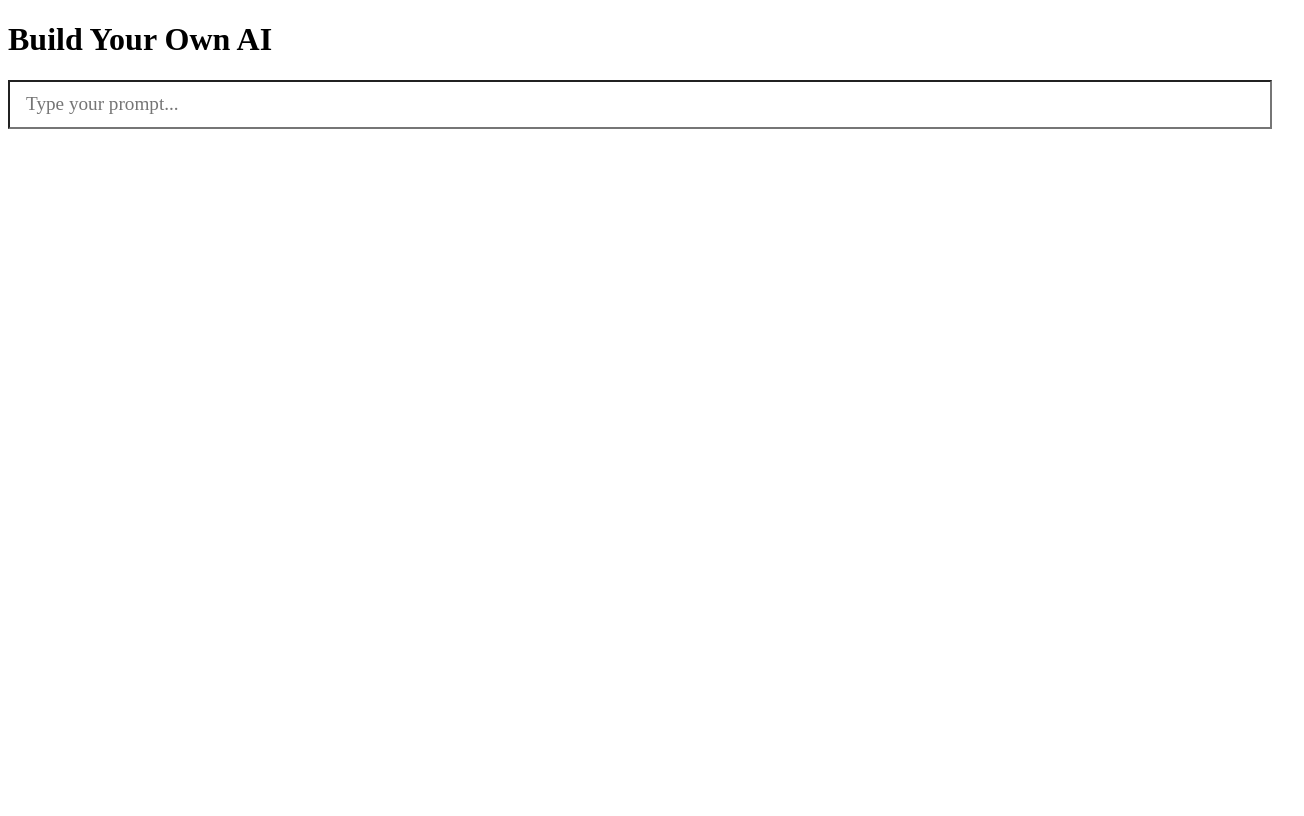
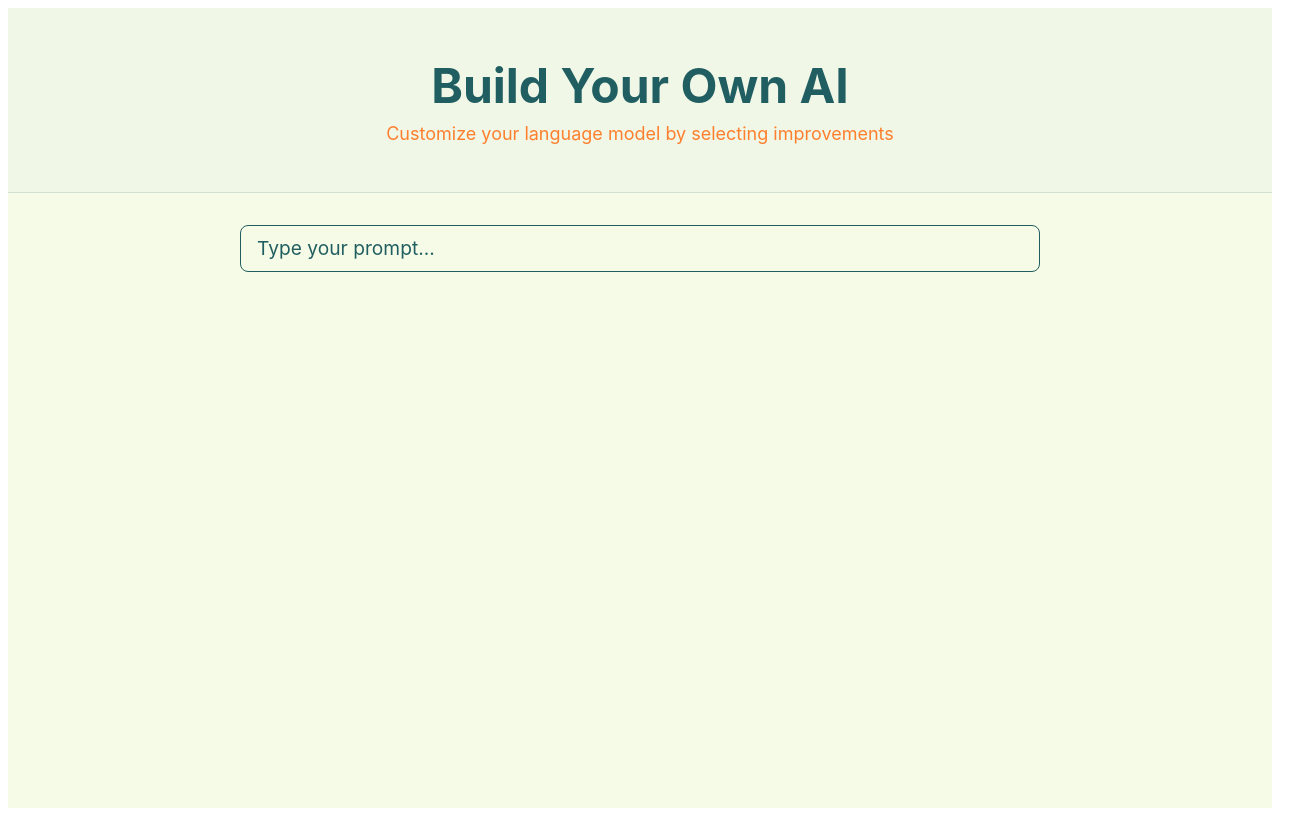
Before and after one commit to hopner/explain-llms, a Vue app in the folder vue-frontend/: page /builder in a window 1280 px wide. Shown: the whole page, 1304 px wide, since content can reach past the window. Built offline with nearby package versions, Linux system fonts and the light colour scheme; no server answers.

Commit message:
style: enhance UI with new color scheme and layout adjustments

```diff
--- a/vue-frontend/src/components/ChapterWrapper.vue
+++ b/vue-frontend/src/components/ChapterWrapper.vue
@@ -21,7 +21,7 @@ function goToNextPage() {
 <template>
   <div class="chapter">
     <ScrollytellingContainer :slides-src="slidesSrc" :steps="steps" />
-    <div v-if="nextPage" class="next-page">
+    <div v-if="props.nextPage" class="next-page">
       <button @click="goToNextPage">Next →</button>
     </div>
   </div>
@@ -37,11 +37,13 @@ function goToNextPage() {
 .next-page {
   text-align: center;
   margin: 5rem 0 3rem;
+  position: relative;
+  z-index: 10;
 }
 
 .next-page button {
-  background: #333;
-  color: white;
+  background: #215E61;
+  color: #F5FBE6;
   border: none;
   padding: 1rem 2rem;
   border-radius: 9999px;
@@ -51,7 +53,7 @@ function goToNextPage() {
 }
 
 .next-page button:hover {
-  background: #555;
+  background: #FE7F2D;
   transform: translateY(-2px);
 }
 </style>
--- a/vue-frontend/src/components/builder/PromptBar.vue
+++ b/vue-frontend/src/components/builder/PromptBar.vue
@@ -10,7 +10,7 @@ async function handleKeydown(e: KeyboardEvent) {
   const target = e.target as HTMLInputElement | null
   const caretAtEnd = !!target && target.selectionStart === target.selectionEnd && target.selectionStart === input.value.length
 
-    if ((e.key === 'ArrowRight' || e.key === 'Tab') && suggestion.value && caretAtEnd) {
+  if ((e.key === 'ArrowRight' || e.key === 'Tab') && suggestion.value && caretAtEnd) {
     e.preventDefault()
     input.value += suggestion.value
     prediction.value = ''
@@ -55,6 +55,26 @@ const emit = defineEmits(['used'])
 </template>
 
 <style scoped>
+input {
+  width: 100%;
+  padding: 1rem;
+  font-size: 1rem;
+  border: 1px solid #215E61;
+  border-radius: 0.5rem;
+  background: #ffffff;
+  color: #233D4D;
+  font-family: inherit;
+}
+
+input::placeholder {
+  color: #215E61;
+}
+
+input:focus {
+  outline: none;
+  box-shadow: 0 0 0 3px rgba(254, 127, 45, 0.1);
+}
+
 .input-wrapper {
   position: relative;
   width: 100%;
--- a/vue-frontend/src/components/builder/SkillTreeD3.vue
+++ b/vue-frontend/src/components/builder/SkillTreeD3.vue
@@ -59,14 +59,14 @@ function drawTree(treeData: any) {
     svg.selectAll('*').remove() // clear old tree
 
     if (treeData?.status === 'locked') {
-      d3.select(svgRef.value).selectAll('*').remove()
-      return
+        d3.select(svgRef.value).selectAll('*').remove()
+        return
     }
 
     const root = d3.hierarchy(treeData, (d: any) => {
-      if (!Array.isArray(d.children)) return null
-      const visibleChildren = d.children.filter((c: any) => c?.status !== 'locked')
-      return visibleChildren.length ? visibleChildren : null
+        if (!Array.isArray(d.children)) return null
+        const visibleChildren = d.children.filter((c: any) => c?.status !== 'locked')
+        return visibleChildren.length ? visibleChildren : null
     })
 
     const NODE_SPACING = { x: LAYOUT.nodeSpacing.x, y: LAYOUT.nodeSpacing.y }
@@ -94,7 +94,7 @@ function drawTree(treeData: any) {
             .x(d => d.x)
             .y(d => d.y)
         )
-        .attr('stroke', '#888')
+        .attr('stroke', '#215E61')
         .attr('fill', 'none')
 
     const nodes = g.selectAll('.node')
@@ -127,16 +127,16 @@ function drawTree(treeData: any) {
             .attr('height', 30)
             .attr('fill', (() => {
                 switch (d.data.status) {
-                    case 'selected': return '#22c55e'
-                    case 'available': return '#3b82f6'
-                    default: return '#6b7280'
+                    case 'selected': return '#215E61'
+                    case 'available': return '#FE7F2D'
+                    default: return '#D1D5DB'
                 }
             })())
 
         button.append('text')
             .attr('text-anchor', 'middle')
             .attr('alignment-baseline', 'middle')
-            .attr('fill', '#e5e5e5')
+            .attr('fill', '#FFFFFF')
             .attr('font-size', 13)
             .attr('font-weight', 600)
             .text(label)
--- a/vue-frontend/src/views/Builder.vue
+++ b/vue-frontend/src/views/Builder.vue
@@ -42,19 +42,73 @@ onBeforeUnmount(() => window.removeEventListener('resize', onResize))
 </script>
 
 <template>
-  <div>
-    <h1>Build Your Own AI</h1>
-    <PromptBar @used="handlePromptUsed" />
-    <div id="skill-tree" ref="skillTreeWrapper">
+  <div class="builder-container">
+    <div class="builder-header">
+      <h1>Build Your Own AI</h1>
+      <p class="subtitle">Customize your language model by selecting improvements</p>
+    </div>
+
+    <div class="prompt-section">
+      <PromptBar @used="handlePromptUsed" />
+    </div>
+
+    <div id="skill-tree" ref="skillTreeWrapper" class="skill-tree-wrapper">
       <SkillTreeD3 v-if="showImprovements" :boundingBox="treeBox || undefined" />
     </div>
   </div>
 </template>
 
-<style>
-.h1 {
+<style scoped>
+.builder-container {
+  min-height: 100vh;
+  background: #F5FBE6;
+  color: #233D4D;
+  font-family: -apple-system, BlinkMacSystemFont, 'Segoe UI', Roboto, Oxygen, Ubuntu, Cantarell, sans-serif;
+}
+
+.builder-header {
+  padding: 3rem 2rem;
   text-align: center;
-  margin-bottom: 2rem;
-  font-family: Arial, Helvetica, sans-serif;
+  border-bottom: 1px solid rgba(33, 94, 97, 0.15);
+  background: #f0f7e6;
+}
+
+.builder-header h1 {
+  margin: 0 0 0.5rem 0;
+  font-size: 3rem;
+  font-weight: 700;
+  color: #215E61;
+}
+
+.subtitle {
+  margin: 0;
+  font-size: 1.125rem;
+  color: #FE7F2D;
+  font-weight: 400;
+}
+
+.prompt-section {
+  padding: 2rem;
+  max-width: 800px;
+  margin: 0 auto;
+}
+
+.skill-tree-wrapper {
+  padding: 3rem 2rem;
+  margin: 0 auto;
+}
+
+@media (max-width: 768px) {
+  .builder-header h1 {
+    font-size: 2rem;
+  }
+
+  .subtitle {
+    font-size: 1rem;
+  }
+
+  .builder-header {
+    padding: 2rem 1rem;
+  }
 }
 </style>
--- a/vue-frontend/src/views/HomeView.vue
+++ b/vue-frontend/src/views/HomeView.vue
@@ -32,6 +32,7 @@ const chapterOverview = () => {
     gap: 3rem;
     flex-direction: row;
     padding: 0;
+    background: #F5FBE6;
 }
 
 button {
@@ -44,16 +45,32 @@ button {
     cursor: pointer;
     border-radius: 1.5rem;
     border: none;
-  background: #4f8cff;
     color: white;
     transition: background 0.2s, transform 0.1s;
-  box-shadow: 0 4px 24px rgba(0,0,0,0.08);
+    box-shadow: 0 4px 24px rgba(0, 0, 0, 0.08);
     display: flex;
     align-items: center;
     justify-content: center;
+    font-weight: 600;
 }
-button:hover {
-  background: #2563eb;
-  transform: scale(1.03);
+
+button:nth-child(1) {
+    background: #215E61;
+}
+
+button:nth-child(1):hover {
+    background: #1a4a4d;
+}
+
+button:nth-child(2) {
+    background: #FE7F2D;
+}
+
+button:nth-child(2):hover {
+    background: #e56f1f;
+}
+
+button:active {
+    transform: scale(0.98);
 }
 </style>
```
Also changed, not shown: 1 other file (tests, documents, lock files or other folders). Lines whose indentation alone changed are shown as unchanged.
